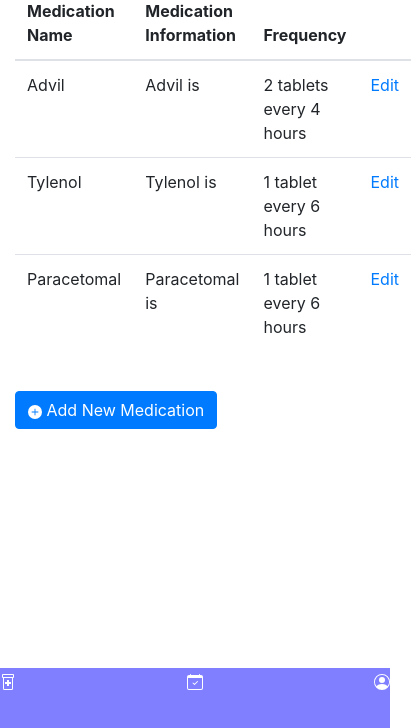
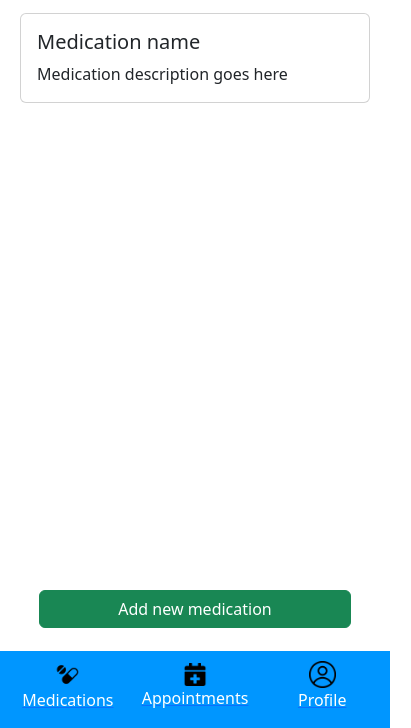
Before and after one commit to benjaminlee123/DoseManager-More-then-just-a-medicine-reminder-app, a website: page home.html in a window 390 px wide. Shown: the part 116-844 px from the top of the page, 411 px wide, since content can reach past the window. Drawn offline with nearby package versions, Linux system fonts and the light colour scheme; some packages are replaced by stand-ins of ours.

Commit message:
updated homepage

```diff
--- a/config.xml
+++ b/config.xml
@@ -5,7 +5,7 @@
     <author email="dev@cordova.apache.org" href="https://cordova.apache.org">
         Apache Cordova Team
     </author>
-    <content src="index.html" />
+    <content src="home.html" />
     <allow-intent href="http://*/*" />
     <allow-intent href="https://*/*" />
 </widget>
--- a/home.html
+++ b/home.html
@@ -1,81 +1,74 @@
 <!DOCTYPE html>
 <html lang="en">
-<head>
-  <meta charset="UTF-8">
-  <meta name="viewport" content="width=device-width, initial-scale=1.0">
-  <title>Home Page</title>
-  <link rel="stylesheet" href="https://cdn.jsdelivr.net/npm/bootstrap@4.6.0/dist/css/bootstrap.min.css" integrity="sha384-B0vP5xmATw1+K9KRQjQERJvTumQW0nPEzvF6L/Z6nronJ3oUOFUFpCjEUQouq2+l" crossorigin="anonymous">
-</head>
-<body>
-  <div class="container">
-    <h1>Welcome John</h1>
-    <div class="row">
-      <div class="col-md-12">
-        <h2 style="text-decoration: underline;">Medication Overview</h2>
-        <table class="table">
-          <thead>
-            <tr>
-              <th class="col-md-3">Medication Name</th>
-              <th class="col-md-3">Medication Information</th>
-              <th class="col-md-2">Frequency</th>
-              <th class="col-md-2"></th>
-            </tr>
-          </thead>
-          <tbody>
-            <tr>
-              <td>Advil</td>
-              <td>Advil is</td>
-              <td>2 tablets every 4 hours</td>
-              <td><a href="#">Edit</a></td>
-            </tr>
-            <tr>
-              <td>Tylenol</td>
-              <td>Tylenol is</td>
-              <td>1 tablet every 6 hours</td>
-              <td><a href="#">Edit</a></td>
-            </tr>
-            <tr>
-                <td>Paracetomal</td>
-                <td>Paracetomal is</td>
-                <td>1 tablet every 6 hours</td>
-                <td><a href="#">Edit</a></td>
-              </tr>
-          </tbody>
-        </table>
+  <head>
+    <meta charset="UTF-8" />
+    <meta name="viewport" content="width=device-width, initial-scale=1.0" />
+    <title>Home Page</title>
+    <link rel="stylesheet" href="www/css/home.css" />
+    <script src="cordova.js"></script>
+    <script src="www/js/index.js"></script>
+    <script src="www/js/home.js"></script>
+    <link
+      rel="stylesheet"
+      href="https://cdn.jsdelivr.net/npm/bootstrap@5.2.3/dist/css/bootstrap.min.css"
+      integrity="sha384-rbsA2VBKQhggwzxH7pPCaAqO46MgnOM80zW1RWuH61DGLwZJEdK2Kadq2F9CUG65"
+      crossorigin="anonymous"
+    />
+    <script
+      src="https://cdn.jsdelivr.net/npm/bootstrap@5.2.3/dist/js/bootstrap.bundle.min.js"
+      integrity="sha384-kenU1KFdBIe4zVF0s0G1M5b4hcpxyD9F7jL+jjXkk+Q2h455rYXK/7HAuoJl+0I4"
+      crossorigin="anonymous"
+    ></script>
+  </head>
+  <body>
+    <div class="container">
+      <h1 class="text-center p-4">Welcome, [user]</h1>
+      <h5 class="text-center">Medication overview</h5>
+      <div id="medication-list" class="container p-2">
+        <div class="card">
+          <div class="card-body">
+            <h5 class="card-title">Medication name</h5>
+            <p class="card-text">Medication description goes here</p>
+          </div>
+        </div>
+      </div>
+      <div class="d-flex justify-content-center">
+        <button class="btn btn-success">Add new medication</button>
       </div>
     </div>
-    <div class="row mt-4">
-      <div class="col-md-12">
-        <form action="/add-medication" method="POST">
-          <button type="submit" class="btn btn-primary"><svg xmlns="http://www.w3.org/2000/svg" width="14" height="14" fill="currentColor" class="bi bi-plus-circle-fill" viewBox="0 0 16 16">
-            <path d="M16 8A8 8 0 1 1 0 8a8 8 0 0 1 16 0zM8.5 4.5a.5.5 0 0 0-1 0v3h-3a.5.5 0 0 0 0 1h3v3a.5.5 0 0 0 1 0v-3h3a.5.5 0 0 0 0-1h-3v-3z"/>
-          </svg>  Add New Medication</button>
-        </form>
-      </div>
-    </div>
-  </div>
-</body>
+    <footer class="footer">
+      <a href="home.html">
+        <div class="navBarLinks">
+          <img
+            src="www/img/medicineIcon.png"
+            alt="Medicine Icon"
+            class="navBarIcons"
+          />
+          <p class="text-white">Medications</p>
+        </div>
+      </a>
 
-<footer id="footer" style="position: fixed; bottom: 0; width: 100%; height: 60px; background-color: blue; opacity: 0.5; display: flex; justify-content: space-between;">
-    <div class="footer-left" style="margin-right: 100px;">
-      <svg xmlns="http://www.w3.org/2000/svg" width="16" height="16" fill="white" class="bi bi-prescription2">
-          <path d="M7 6h2v2h2v2H9v2H7v-2H5V8h2V6Z"/>
-          <path d="M2 1a1 1 0 0 1 1-1h10a1 1 0 0 1 1 1v2a1 1 0 0 1-1 1v10.5a1.5 1.5 0 0 1-1.5 1.5h-7A1.5 1.5 0 0 1 3 14.5V4a1 1 0 0 1-1-1V1Zm2 3v10.5a.5.5 0 0 0 .5.5h7a.5.5 0 0 0 .5-.5V4H4ZM3 3h10V1H3v2Z"/>
-        </svg>
-    </div>
-    <div class="footer-center">
-      <svg xmlns="http://www.w3.org/2000/svg" width="16" height="16" fill="white" class="bi bi-calendar-check">
-          <path d="M10.854 7.146a.5.5 0 0 1 0 .708l-3 3a.5.5 0 0 1-.708 0l-1.5-1.5a.5.5 0 1 1 .708-.708L7.5 9.793l2.646-2.647a.5.5 0 0 1 .708 0z"/>
-          <path d="M3.5 0a.5.5 0 0 1 .5.5V1h8V.5a.5.5 0 0 1 1 0V1h1a2 2 0 0 1 2 2v11a2 2 0 0 1-2 2H2a2 2 0 0 1-2-2V3a2 2 0 0 1 2-2h1V.5a.5.5 0 0 1 .5-.5zM1 4v10a1 1 0 0 0 1 1h12a1 1 0 0 0 1-1V4H1z"/>
-        </svg>
-    </div>
-    <div class="footer-right" style="margin-left: 100px;">
-      <svg xmlns="http://www.w3.org/2000/svg" width="16" height="16" fill="white" class="bi bi-person-circle">
-          <path d="M11 6a3 3 0 1 1-6 0 3 3 0 0 1 6 0z"/>
-          <path fill-rule="evenodd" d="M0 8a8 8 0 1 1 16 0A8 8 0 0 1 0 8zm8-7a7 7 0 0 0-5.468 11.37C3.242 11.226 4.805 10 8 10s4.757 1.225 5.468 2.37A7 7 0 0 0 8 1z"/>
-        </svg>
-    </div>
-  </footer>
+      <a href="upcomingappt.html">
+        <div class="navBarLinks">
+          <img
+            src="www/img/calendarIcon.png"
+            alt="Calendar Icon"
+            class="navBarIcons"
+          />
+          <p class="text-white">Appointments</p>
+        </div>
+      </a>
 
-
+      <a href="profile.html">
+        <div class="navBarLinks">
+          <img
+            src="www/img/profileIcon.png"
+            alt="Profile Icon"
+            class="navBarIcons"
+          />
+          <p class="text-white">Profile</p>
+        </div>
+      </a>
+    </footer>
+  </body>
 </html>
--- /dev/null
+++ b/www/css/home.css
@@ -0,0 +1,46 @@
+#card {
+  background-color: rgb(179, 236, 236);
+}
+button {
+  width: 80%;
+  position: fixed;
+  bottom: 100px;
+  z-index: 1;
+}
+
+#med-desc {
+  width: 50%;
+}
+
+#dosage-amt {
+  width: 25%;
+  position: absolute;
+  top: 10%;
+  padding: 2%;
+  right: 10%;
+  background-color: brown;
+}
+
+.footer {
+  position: fixed;
+  bottom: 0;
+  margin: 0;
+  width: 100%;
+  background-color: #0096ff;
+  justify-content: space-between;
+  display: flex;
+  justify-content: space-between;
+  align-items: center;
+}
+a {
+  text-decoration: none;
+}
+
+.navBarLinks {
+  text-align: center;
+  flex: 1;
+}
+.navBarIcons {
+  margin-top: 10px;
+  width: 20%;
+}
--- /dev/null
+++ b/www/js/home.js
@@ -0,0 +1,50 @@
+document.addEventListener("deviceready", function () {
+  //connecting to db
+  var db = window.sqlitePlugin.openDatabase({
+    name: "dosemanager.db",
+    location: "default",
+  });
+
+  // Query to retrieve medication data
+  db.transaction(function (tx) {
+    tx.executeSql(
+      "SELECT * FROM MedicationTable;",
+      [],
+      function (tx, result) {
+        var data = result.rows; // The retrieved data
+        displayMedsCard(data);
+      },
+      function (error) {
+        console.log("Unable to retrieve data!");
+      }
+    );
+  });
+});
+
+function displayMedsCard(data) {
+  var medicationList = document.getElementById("medication-list");
+
+  // Clear previous content
+  medicationList.innerHTML = "";
+
+  // Loop through the retrieved data and create medication cards
+  for (var i = 0; i < data.length; i++) {
+    var row = data.item(i); // Get the i-th row
+    var medicationCard = `
+        <div id = "card" class="card mt-4 rounded-5">
+            <div class="card-body">
+                <h5 class="card-title ">${row.MedicationName}</h5>
+                <p id="med-desc" class="card-text">${row.Description}</p>
+                <div id="dosage-amt" class="border border-success rounded-circle">
+                  <p class="text-center">1 pill twice a day</p>
+                </div>
+            </div>
+        </div>
+    `;
+    medicationList.innerHTML += medicationCard;
+  }
+}
+
+function addMeds() {
+  console.log("Add medication!");
+}
--- a/www/js/index.js
+++ b/www/js/index.js
@@ -35,33 +35,63 @@
 const analytics = getAnalytics(app);
 */
 // Wait for the deviceready event before using any of Cordova's device APIs.
-document.addEventListener('deviceready', onDeviceReady, false);
+document.addEventListener("deviceready", onDeviceReady, false);
 
 function onDeviceReady() {
-    /*logEvent(analytics, 'app_open');//log firebase*/
+  /*logEvent(analytics, 'app_open');//log firebase*/
 
-    console.log('Running cordova-' + cordova.platformId + '@' + cordova.version);
-    var db = window.sqlitePlugin.openDatabase({name: 'dosemanager.db', location: 'default'});
+  console.log("Running cordova-" + cordova.platformId + "@" + cordova.version);
+  var db = window.sqlitePlugin.openDatabase({
+    name: "dosemanager.db",
+    location: "default",
+  });
 
-    db.transaction(function(transaction) {
-        transaction.executeSql('CREATE TABLE IF NOT EXISTS ProfileTable (Profile_id INTEGER PRIMARY KEY, Name TEXT, DateOfBirth DATE);', [], function(tx, results) {
-            console.log('ProfileTable created successfully');
-        }, function(error) {
-            console.log('Error occurred while creating the table.');
-        });
+  db.transaction(function (transaction) {
+    transaction.executeSql(
+      "CREATE TABLE IF NOT EXISTS ProfileTable (Profile_id INTEGER PRIMARY KEY, Name TEXT, DateOfBirth DATE);",
+      [],
+      function (tx, results) {
+        console.log("ProfileTable created successfully");
+      },
+      function (error) {
+        console.log("Error occurred while creating the table.");
+      }
+    );
 
-        transaction.executeSql('CREATE TABLE IF NOT EXISTS MedicationTable (Medication_id INTEGER PRIMARY KEY, Profile_id INTEGER, MedicationName TEXT, Description TEXT, Frequency TEXT, Dosage TEXT, FOREIGN KEY(Profile_id) REFERENCES ProfileTable(Profile_id));', [], function(tx, results) {
-            console.log('MedicationTable created successfully');
-        }, function(error) {
-            console.log('Error occurred while creating the table.');
-        });
+    transaction.executeSql(
+      "CREATE TABLE IF NOT EXISTS MedicationTable (Medication_id INTEGER PRIMARY KEY, Profile_id INTEGER, MedicationName TEXT, Description TEXT, Frequency TEXT, Dosage TEXT, FOREIGN KEY(Profile_id) REFERENCES ProfileTable(Profile_id));",
+      [],
+      function (tx, results) {
+        console.log("MedicationTable created successfully");
+      },
+      function (error) {
+        console.log("Error occurred while creating the table.");
+      }
+    );
 
-        transaction.executeSql('CREATE TABLE IF NOT EXISTS AppointmentTable (Appointment_id INTEGER PRIMARY KEY, Profile_id INTEGER, AppointmentDate DATE, DoctorName TEXT, AppointmentLocation TEXT, FOREIGN KEY(Profile_id) REFERENCES ProfileTable(Profile_id));', [], function(tx, results) {
-            console.log('AppointmentTable created successfully');
-        }, function(error) {
-            console.log('Error occurred while creating the table.');
-        });
-    });
+    transaction.executeSql(
+      "CREATE TABLE IF NOT EXISTS AppointmentTable (Appointment_id INTEGER PRIMARY KEY, Profile_id INTEGER, AppointmentDate DATE, DoctorName TEXT, AppointmentLocation TEXT, FOREIGN KEY(Profile_id) REFERENCES ProfileTable(Profile_id));",
+      [],
+      function (tx, results) {
+        console.log("AppointmentTable created successfully");
+      },
+      function (error) {
+        console.log("Error occurred while creating the table.");
+      }
+    );
 
-    document.getElementById('deviceready').classList.add('ready');
+    //inserting test data
+    transaction.executeSql(
+      "INSERT INTO MedicationTable (MedicationName, Description) VALUES ('Medication 1', 'Some medicine description goes here'),('Medication 2', 'ANOTHER LONG TEXT')",
+      [],
+      function (tx, results) {
+        console.log("Data added!");
+      },
+      function (error) {
+        console.log("Error occurred while adding data.");
+      }
+    );
+  });
+
+  //document.getElementById("deviceready").classList.add("ready");
 }
```
Also changed, not shown: www/img/calendarIcon.png (added), www/img/medicineIcon.png (added), www/img/profileIcon.png (added).
